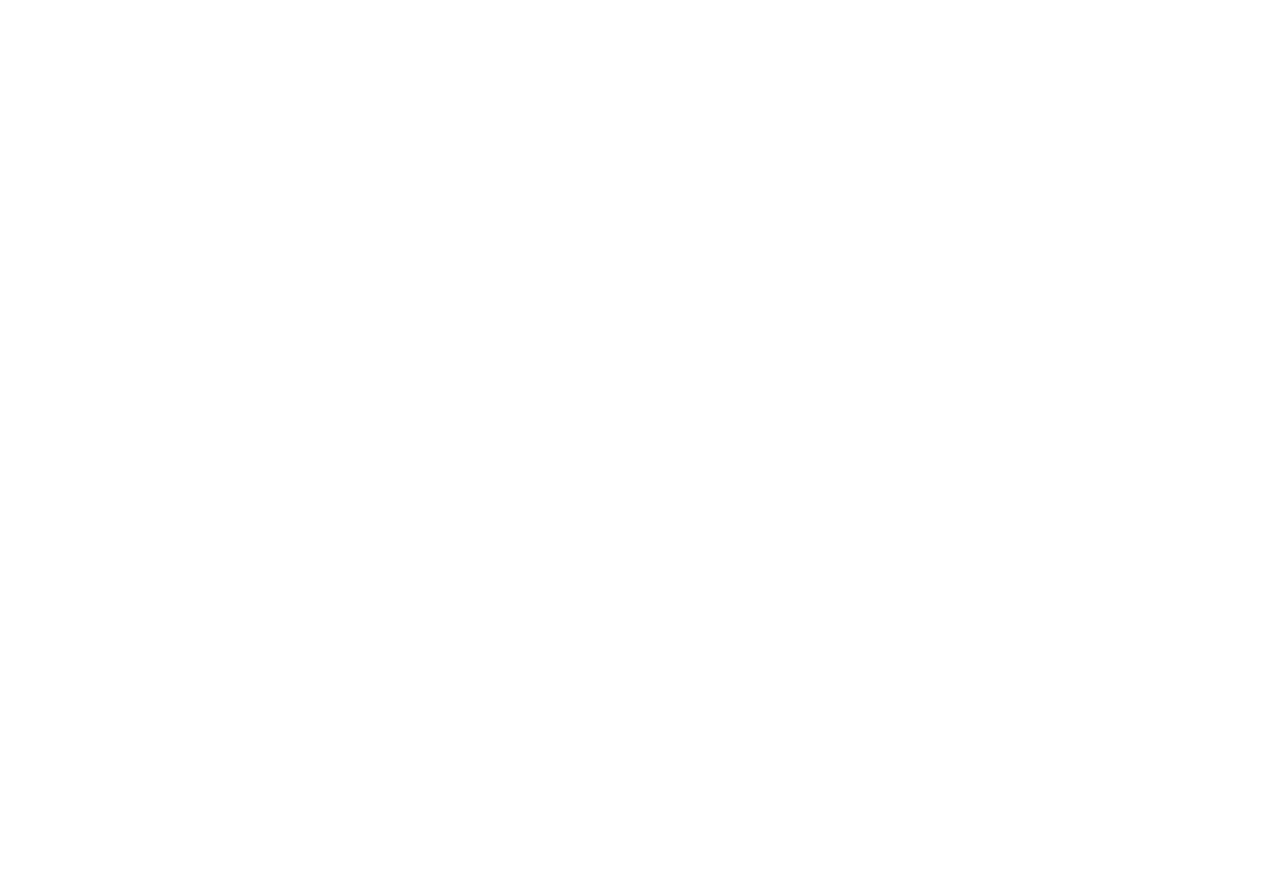
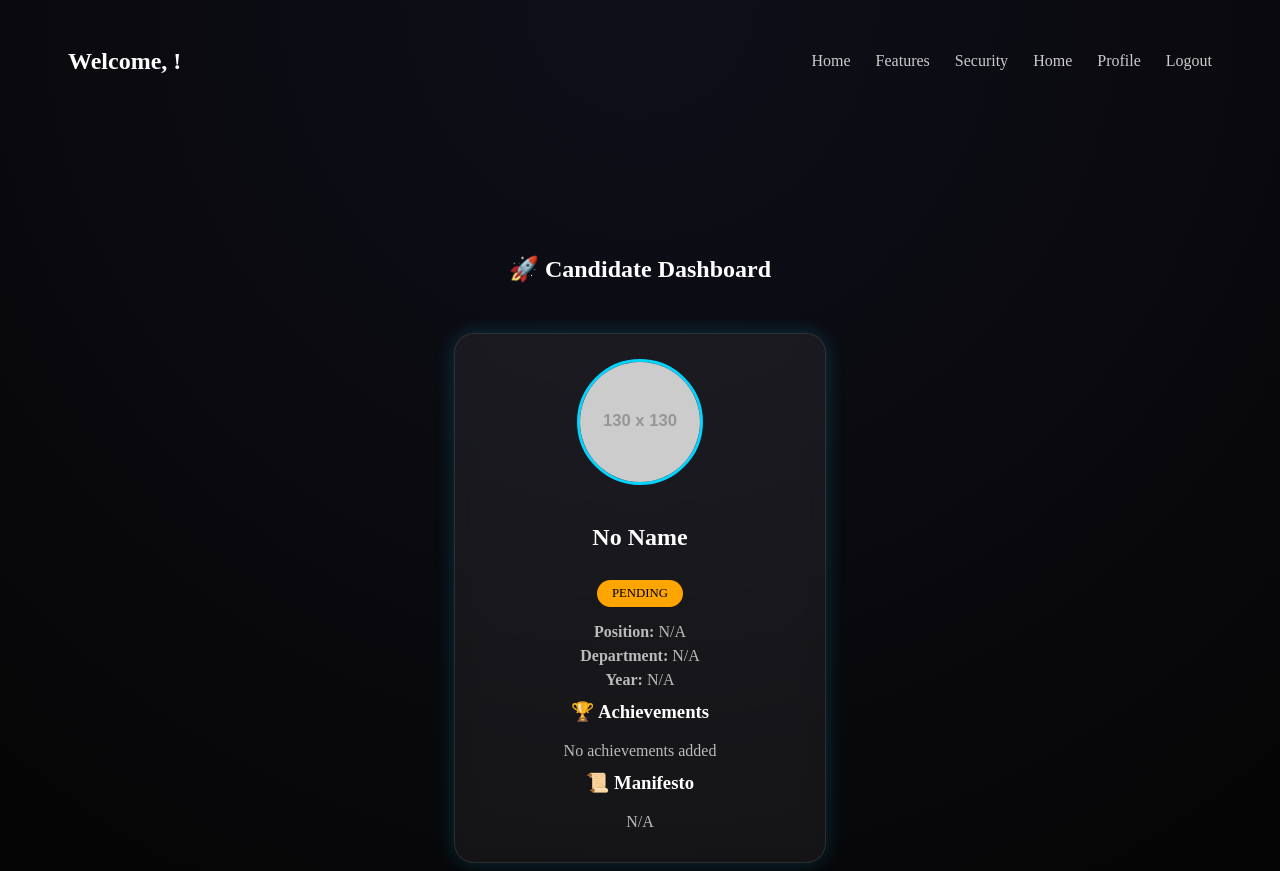
Before and after one commit to Vidhi2012/Blockchain-Based-Voting-System, a website: page frontend/candidate-dashboard.html in a window 1280 px wide. Before the commit the page ends 800 px from the top, so only its background shows below. Drawn offline with Linux system fonts and the light colour scheme; sample sign-in values are in the browser's storage; placeholder pictures from the web are drawn by us.

Commit message:
Added Candidate Profile Page

```diff
--- a/frontend/candidate-dashboard.html
+++ b/frontend/candidate-dashboard.html
@@ -0,0 +1,67 @@
+<!DOCTYPE html>
+<html>
+<head>
+    <title>Candidate Dashboard</title>
+
+    <!-- ✅ SAME GLOBAL CSS -->
+    <link rel="stylesheet" href="css/style.css">
+    <link rel="stylesheet" href="css/candidate-dashboard.css">
+</head>
+
+<body>
+
+    <!-- 🔝 NAVBAR -->
+    <div class="navbar">
+        <h2 id="logoText" class="logo">⛓ ChainSankalp</h2>
+
+        <div class="nav-links">
+            <nav>
+                <a href="#">Home</a>
+                <a href="#features">Features</a>
+                <a href="#security">Security</a>
+                <a href="#" style="color:red;">Home</a>
+                <a href="signin.html" id="loginLink">Login</a>
+
+                <a href="candidate-dashboard.html" id="profileLink" style="display:none;">Profile</a>
+
+                <a href="#" id="logoutLink" style="display:none;">Logout</a>
+              </nav>
+        </div>
+    </div>
+
+    <!-- 🔽 DASHBOARD -->
+    <div class="dashboard-container">
+
+        <h2>🚀 Candidate Dashboard</h2>
+
+        <div id="candidateCard" class="dashboard-card">
+
+            <!-- ✅ PROFILE IMAGE -->
+            <img id="profile-img" class="profile-img" src="images/default-user.png" alt="Profile Image"/>
+
+            <h2 id="candidateName"></h2>
+
+            <span id="status"></span>
+
+            <p><b>Position:</b> <span id="position"></span></p>
+            <p><b>Department:</b> <span id="department"></span></p>
+            <p><b>Year:</b> <span id="year"></span></p>
+
+            <h3>🏆 Achievements</h3>
+            <p id="achievements"></p>
+
+            <h3>📜 Manifesto</h3>
+            <p id="manifesto"></p>
+
+        </div>
+
+    </div>
+
+    <!-- ✅ IMPORTANT: LOAD app.js FIRST -->
+    <script src="js/app.js"></script>
+
+    <!-- Then dashboard logic -->
+    <script src="js/candidate-dashboard.js"></script>
+
+</body>
+</html>
--- /dev/null
+++ b/frontend/css/candidate-dashboard.css
@@ -0,0 +1,101 @@
+/* 🌌 MATCH HOME PAGE BACKGROUND */
+body {
+    background: radial-gradient(circle at top, #0f0f1a, #050505);
+    color: white;
+}
+
+/* Navbar container */
+.navbar {
+    display: flex;
+    justify-content: space-between;
+    align-items: center;
+    padding: 20px 60px;
+}
+
+/* Nav layout */
+.navbar nav {
+    display: flex;
+    align-items: center;
+    gap: 25px;
+}
+
+/* Links */
+.navbar nav a {
+    color: #ccc !important;
+    text-decoration: none !important;
+    font-size: 16px !important;
+}
+
+.navbar nav a:hover {
+    color: #00d4ff !important;
+}
+/* 🔝 DASHBOARD CONTAINER */
+.dashboard-container {
+    margin-top: 120px;
+    display: flex;
+    flex-direction: column;
+    align-items: center;
+    text-align: center;
+}
+
+/* 🧊 SAME CARD STYLE AS HOME .card */
+.dashboard-card {
+    margin-top: 30px;
+    width: 320px;
+    padding: 25px;
+    border-radius: 20px;
+
+    background: rgba(255,255,255,0.06);
+    border: 1px solid rgba(255,255,255,0.1);
+
+    backdrop-filter: blur(10px);
+    box-shadow: 0 0 20px rgba(0,212,255,0.2);
+
+    transition: 0.4s;
+}
+
+.dashboard-card:hover {
+    transform: translateY(-10px);
+    box-shadow: 0 0 25px rgba(0,212,255,0.4);
+}
+
+/* 📸 PROFILE IMAGE */
+.profile-img {
+    width: 120px;
+    height: 120px;
+    border-radius: 50%;
+    object-fit: cover;
+    border: 3px solid #00d4ff;
+    margin-bottom: 15px;
+}
+
+/* 🔘 STATUS */
+.status {
+    display: inline-block;
+    padding: 6px 15px;
+    border-radius: 30px;
+    font-size: 0.8rem;
+    margin: 10px 0;
+}
+
+.status.pending {
+    background: orange;
+    color: black;
+}
+
+.status.approved {
+    background: #00d4ff;
+    color: black;
+}
+
+/* 📊 TEXT ALIGN */
+.dashboard-card p {
+    color: #bbb;
+    margin: 6px 0;
+}
+
+.dashboard-card h3,
+.dashboard-card h4 {
+    margin-top: 12px;
+    color: white;
+}
--- a/frontend/js/app.js
+++ b/frontend/js/app.js
@@ -1,4 +1,50 @@
+document.addEventListener("DOMContentLoaded", () => {
+  const currentUser = JSON.parse(localStorage.getItem("loggedInUser")); // ✅ FIXED
+
+  const logo = document.getElementById("logoText");
+  const loginLink = document.getElementById("loginLink");
+  const profileBtn = document.getElementById("profileBtn");
+  const logoutBtn = document.getElementById("logoutBtn");
+
+  // ✅ Format Name
+  const formatName = (name) => {
+    return name
+      ? name.charAt(0).toUpperCase() + name.slice(1).toLowerCase()
+      : "";
+  };
+
+  if (currentUser) {
+    // ✅ Welcome text
+    if (logo) {
+      logo.textContent = `Welcome, ${formatName(currentUser.name)}!`;
+    }
+
+    // ✅ Toggle navbar
+    if (loginLink) loginLink.style.display = "none";
+    if (profileBtn) profileBtn.style.display = "inline-block";
+    if (logoutBtn) logoutBtn.style.display = "inline-block";
+
+    // ✅ Profile button → dashboard
+    if (profileBtn) {
+      profileBtn.onclick = () => {
+        window.location.href = "candidate-dashboard.html"; // ✅ simplified
+      };
+    }
+
+    // ✅ Logout
+    if (logoutBtn) {
+      logoutBtn.onclick = () => {
+        localStorage.removeItem("loggedInUser"); // ✅ FIXED
+        localStorage.removeItem("wallet");
+        window.location.href = "signin.html";
+      };
+    }
+  }
+});
+
+// =======================
 // GLOBAL VARIABLE
+// =======================
 let currentAccount = "";
 
 // ELEMENTS
@@ -21,11 +67,10 @@ async function connectWallet() {
 
     currentAccount = accounts[0];
 
-    // Save wallet in localStorage (important)
+    // Save wallet
     localStorage.setItem("wallet", currentAccount);
 
     updateUI();
-
   } catch (err) {
     console.log(err);
     alert("Connection failed!");
@@ -51,14 +96,14 @@ function updateUI() {
 }
 
 // =======================
-// SHORT ADDRESS (UI)
+// SHORT ADDRESS
 // =======================
 function shortenAddress(address) {
   return address.slice(0, 6) + "..." + address.slice(-4);
 }
 
 // =======================
-// AUTO CONNECT (on reload)
+// AUTO CONNECT
 // =======================
 window.addEventListener("load", () => {
   const savedWallet = localStorage.getItem("wallet");
@@ -75,7 +120,6 @@ window.addEventListener("load", () => {
 if (window.ethereum) {
   ethereum.on("accountsChanged", (accounts) => {
     if (accounts.length === 0) {
-      // User disconnected
       currentAccount = "";
       localStorage.removeItem("wallet");
       location.reload();
@@ -87,7 +131,9 @@ if (window.ethereum) {
   });
 }
 
+// =======================
 // BUTTON CLICK
+// =======================
 if (btn) {
   btn.onclick = connectWallet;
 }
--- /dev/null
+++ b/frontend/js/candidate-dashboard.js
@@ -0,0 +1,64 @@
+document.addEventListener("DOMContentLoaded", () => {
+    const currentUser = JSON.parse(localStorage.getItem("loggedInUser"));
+
+    const loginLink = document.getElementById("loginLink");
+    const profileLink = document.getElementById("profileLink");
+    const logoutLink = document.getElementById("logoutLink");
+
+    // 🔒 Check login
+    if (!currentUser) {
+        window.location.href = "signin.html";
+        return;
+    }
+
+    // ✅ Navbar control
+    if (loginLink) loginLink.style.display = "none";
+    if (profileLink) profileLink.style.display = "inline";
+    if (logoutLink) logoutLink.style.display = "inline";
+
+    // ✅ Status
+    const statusClass =
+        currentUser.status === "approved" ? "approved" : "pending";
+
+    // ✅ Profile image
+    const profileImage =
+        currentUser.profilePic && currentUser.profilePic !== ""
+            ? currentUser.profilePic
+            : "https://via.placeholder.com/130";
+
+    // ✅ Fill data (NO innerHTML overwrite)
+    document.getElementById("profile-img").src = profileImage;
+
+    document.getElementById("candidateName").innerText =
+        currentUser.name || "No Name";
+
+    const statusEl = document.getElementById("status");
+    statusEl.innerText =
+        (currentUser.status || "pending").toUpperCase();
+    statusEl.className = "status " + statusClass;
+
+    document.getElementById("position").innerText =
+        currentUser.role || "N/A";
+
+    document.getElementById("department").innerText =
+        currentUser.department || "N/A";
+
+    document.getElementById("year").innerText =
+        currentUser.year || "N/A";
+
+    // ✅ FIXED: Missing fields
+    document.getElementById("achievements").innerText =
+        currentUser.achievements || "No achievements added";
+
+    document.getElementById("manifesto").innerText =
+        currentUser.manifesto || "N/A";
+
+    // ✅ Logout working
+    if (logoutLink) {
+        logoutLink.addEventListener("click", (e) => {
+            e.preventDefault();
+            localStorage.removeItem("loggedInUser");
+            window.location.href = "signin.html";
+        });
+    }
+});
```
Also changed, not shown: frontend/index.html (+33 -24 lines), frontend/js/auth.js (+63 -12 lines), frontend/signin.html (+9 -3 lines), frontend/signup.html (+58 -31 lines), Blockchain-Based-Voting-System/frontend/index.html (added).
